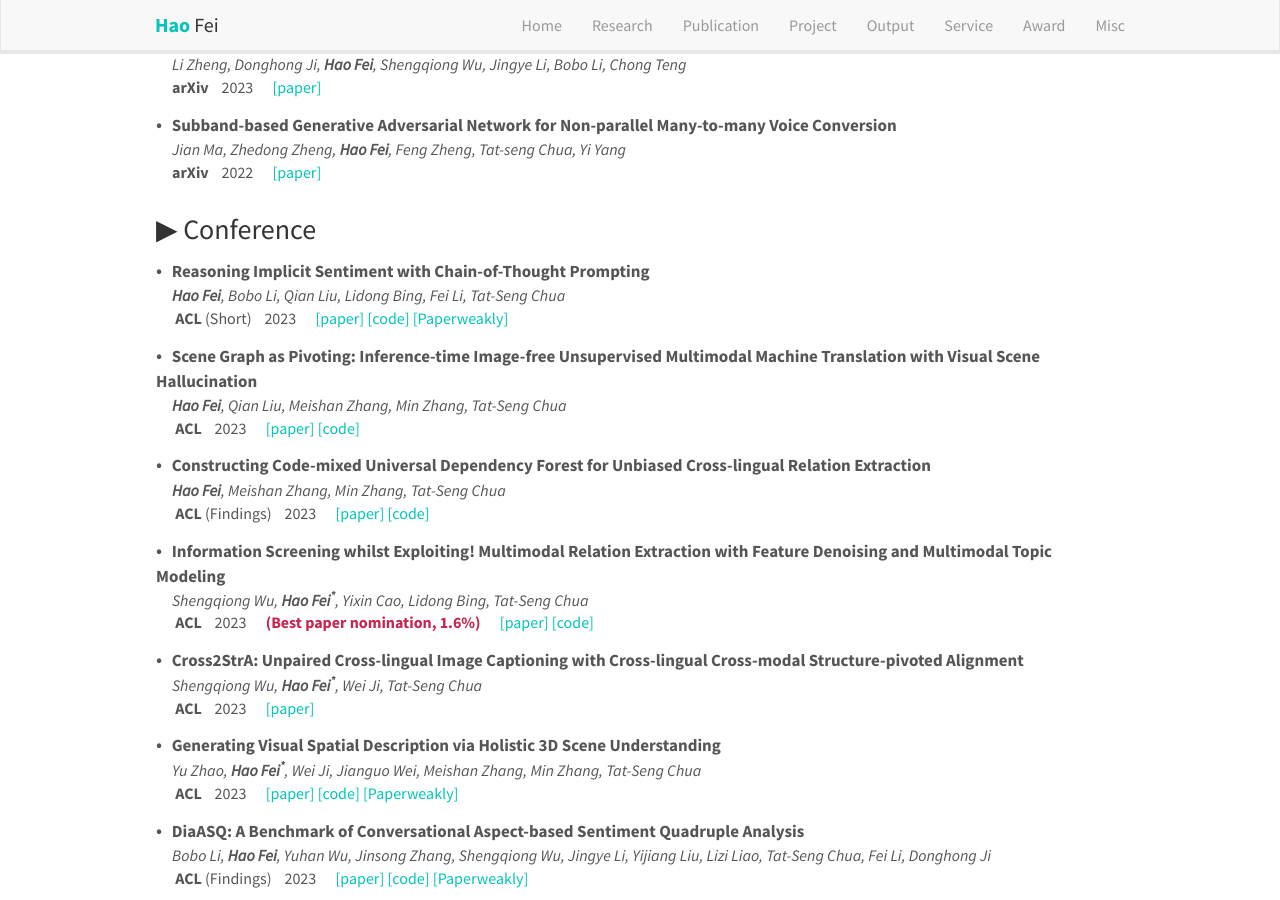
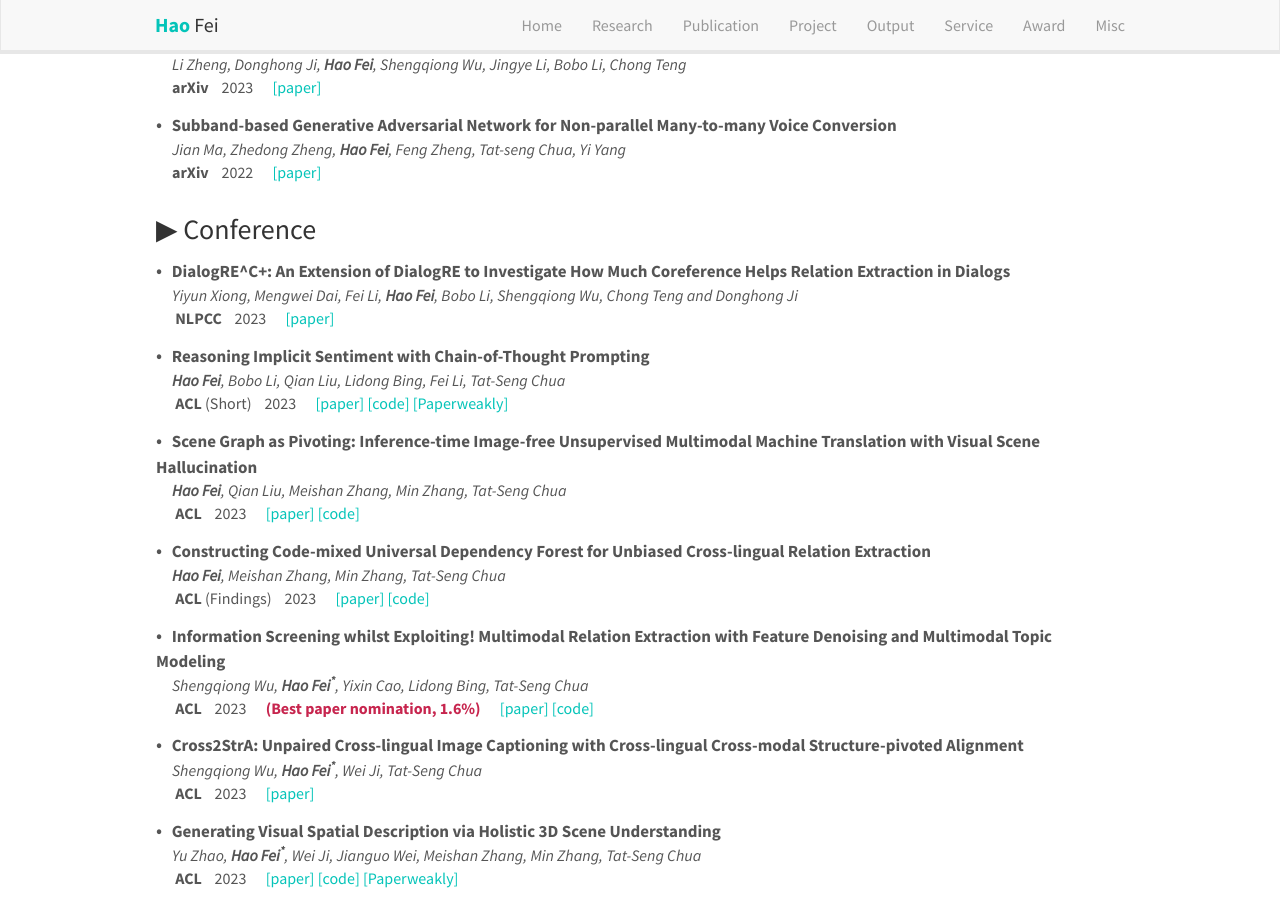
Before and after one commit to scofield7419/scofield7419.github.io, a Jekyll site: the page built from _pages/publications.md, in a window 1280 px wide and 900 px high, scrolled down 487 px. Built offline with Jekyll 4.4.1, drawn with Linux system fonts in a browser that asks for light colours; nearby versions of some CDN libraries; comment, search, counter and statistics services are not loaded; a style sheet for code colours, icons or effects is not loaded.

Commit message:
Update pub_conference.yml

```diff
--- a/_data/pub_conference.yml
+++ b/_data/pub_conference.yml
@@ -1,3 +1,12 @@
+- title: "DialogRE^C+: An Extension of DialogRE to Investigate How Much Coreference Helps Relation Extraction in Dialogs"
+  venue:
+    name: NLPCC
+  year: 2023
+  authors: Yiyun Xiong, Mengwei Dai, Fei Li, <strong>Hao Fei</strong>, Bobo Li, Shengqiong Wu, Chong Teng and Donghong Ji
+  link:
+    paper: #
+    code: #
+
 - title:  Reasoning Implicit Sentiment with Chain-of-Thought Prompting
   venue:
     name: ACL
```
